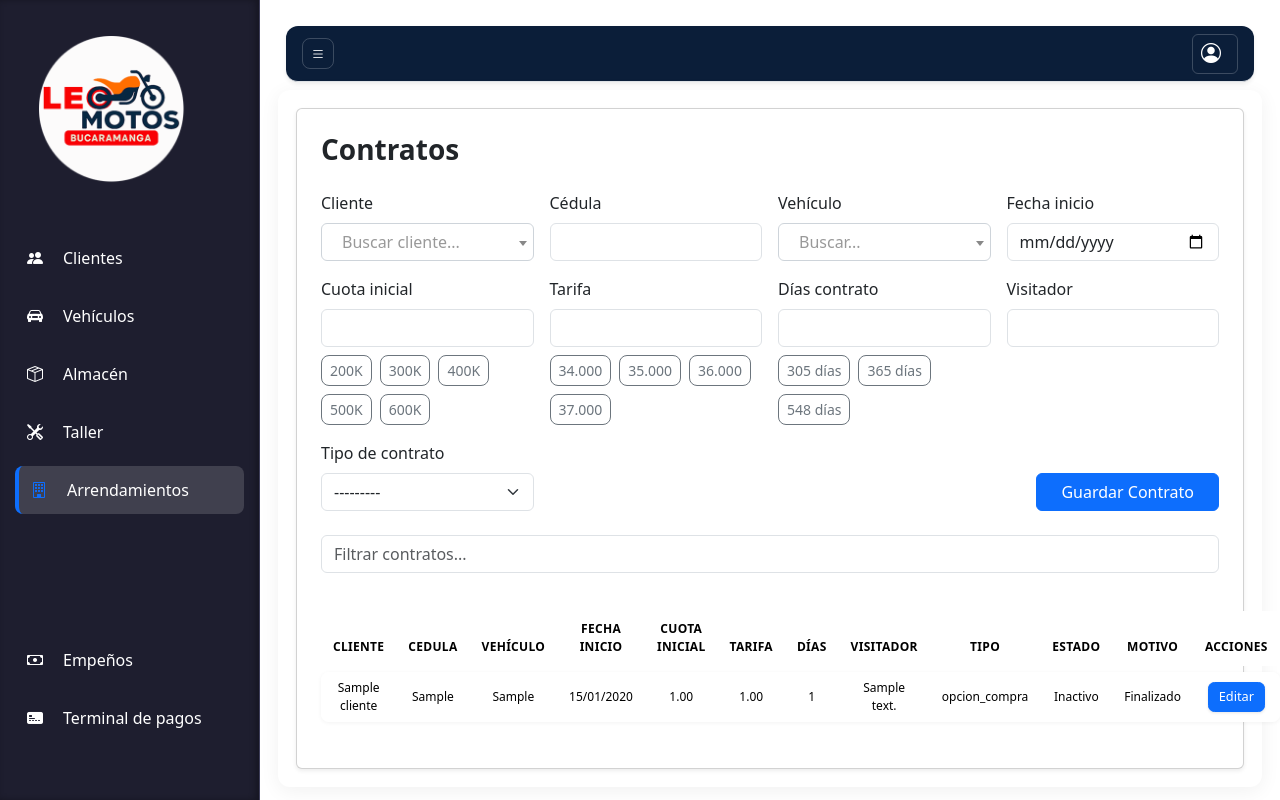
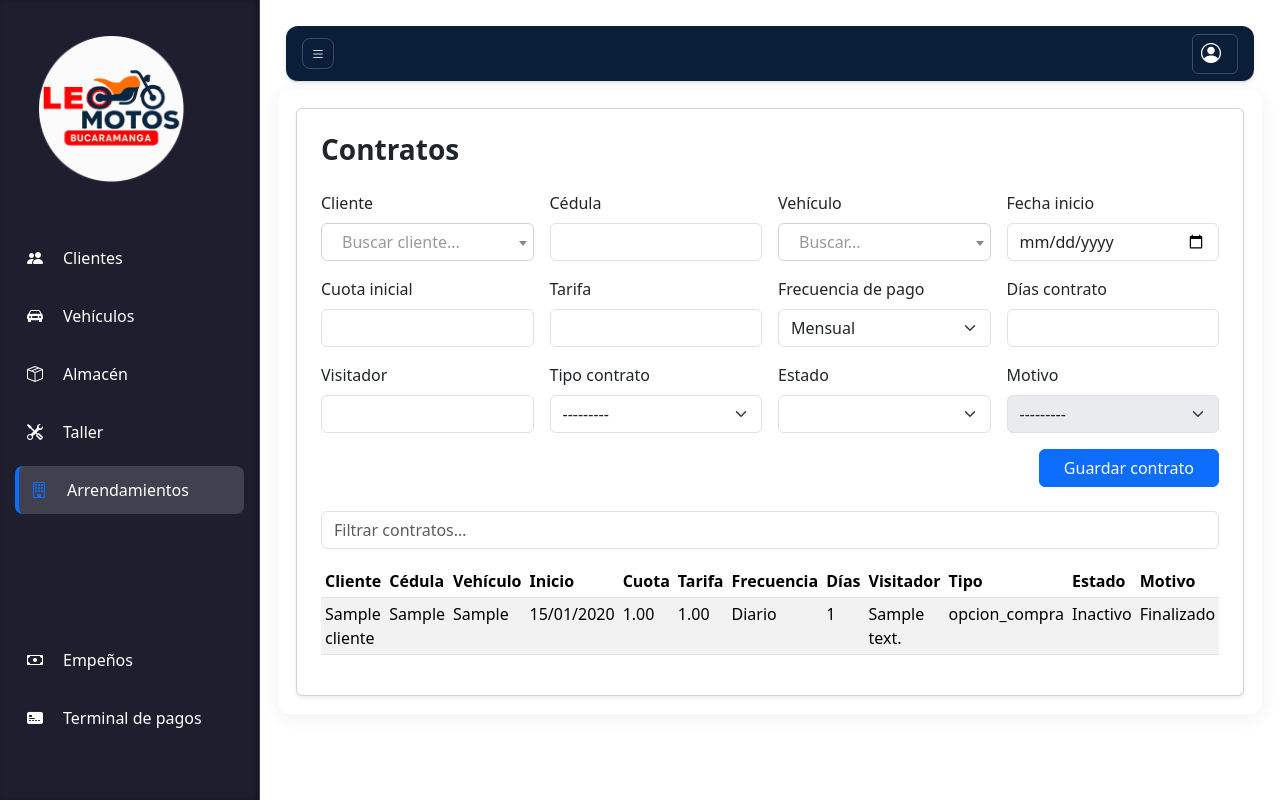
Before and after one commit to Xulian7/metro_project, a Django app: page /arrendamientos/contratos/ in a window 1280 px wide. Run offline with Django 5.2, Linux system fonts and the light colour scheme; tables that the repository leaves empty hold one stand-in row (values such as "Sample post"); lists and menus that the app fills with data are empty; some libraries are stand-ins or nearby versions.

Commit message:
Actualiza frecuencia pago

```diff
--- a/arrendamientos/templates/arrendamientos/contratos.html
+++ b/arrendamientos/templates/arrendamientos/contratos.html
@@ -1,16 +1,17 @@
 {% extends "accounts/home.html" %}
 {% load static %}
 {% load widget_tweaks %}
+{% block content %}
 
-{% block content %}
 <div class="card p-4 shadow-sm">
-
   <h3 class="fw-bold mb-4">Contratos</h3>
 
+  <!-- ========================= -->
+  <!-- FORM CREAR CONTRATO -->
+  <!-- ========================= -->
   <form method="post" class="row g-3 mb-4">
     {% csrf_token %}
 
-      <!-- Fila 1 -->
     <div class="col-md-3">
       <label class="form-label">Cliente</label>
       {{ form.cliente|add_class:"select2" }}
@@ -31,209 +32,192 @@
       {{ form.fecha_inicio }}
     </div>
 
-      <!-- Fila 2 -->
     <div class="col-md-3">
       <label class="form-label">Cuota inicial</label>
       {{ form.cuota_inicial }}
-
-        <div id="cuotasRapidas" class="mt-2 d-flex gap-2 flex-wrap"></div>
     </div>
 
     <div class="col-md-3">
       <label class="form-label">Tarifa</label>
       {{ form.tarifa }}
+    </div>
 
-        <div id="tarifasRapidas" class="mt-2 d-flex gap-2 flex-wrap"></div>
+    <div class="col-md-3">
+      <label class="form-label">Frecuencia de pago</label>
+      {{ form.frecuencia_pago }}
     </div>
 
     <div class="col-md-3">
       <label class="form-label">Días contrato</label>
       {{ form.dias_contrato }}
-
-        <div id="diasRapidos" class="mt-2 d-flex gap-2 flex-wrap"></div>
     </div>
-
 
     <div class="col-md-3">
       <label class="form-label">Visitador</label>
       {{ form.visitador }}
     </div>
 
-      <!-- Fila 3 -->
     <div class="col-md-3">
-        <label class="form-label">Tipo de contrato</label>
+      <label class="form-label">Tipo contrato</label>
       {{ form.tipo_contrato }}
     </div>
 
-      <div class="col-md-9 d-flex align-items-end justify-content-end">
-        <button type="submit" class="btn btn-primary px-4">
-          Guardar Contrato
-        </button>
+    <div class="col-md-3">
+      <label class="form-label">Estado</label>
+      {{ form.estado }}
+    </div>
+
+    <div class="col-md-3">
+      <label class="form-label">Motivo</label>
+      {{ form.motivo }}
+    </div>
+
+    <div class="col-md-12 d-flex justify-content-end">
+      <button class="btn btn-primary px-4">Guardar contrato</button>
     </div>
   </form>
 
-  <!-- 🔍 Filtro dinámico -->
-  <div class="mb-3">
-    <input type="text" id="filtroTabla" class="form-control" placeholder="Filtrar contratos..." />
-  </div>
+  <!-- ========================= -->
+  <!-- BUSCADOR -->
+  <!-- ========================= -->
+  <input id="filtroTabla" class="form-control mb-3" placeholder="Filtrar contratos…">
 
-  <!-- 📋 Tabla de contratos -->
-  <table class="table modern-table mt-3" id="tablaContratos">
+  <!-- ========================= -->
+  <!-- TABLA -->
+  <!-- ========================= -->
+  <div class="table-responsive">
+    <table class="table table-sm table-striped" id="tablaContratos">
       <thead>
         <tr>
           <th>Cliente</th>
-        <th>Cedula</th>
+          <th>Cédula</th>
           <th>Vehículo</th>
-        <th>Fecha inicio</th>
-        <th>Cuota inicial</th>
+          <th>Inicio</th>
+          <th>Cuota</th>
           <th>Tarifa</th>
+          <th>Frecuencia</th>
           <th>Días</th>
           <th>Visitador</th>
           <th>Tipo</th>
           <th>Estado</th>
           <th>Motivo</th>
-        <th>Acciones</th> <!-- Boton -->
+          <th></th>
         </tr>
       </thead>
-
       <tbody>
         {% for c in contratos %}
         <tr>
-        <td>{{ c.cliente }}</td>
-        <td>{{ c.cliente.cedula|default:"—" }}</td>
+          <td>{{ c.cliente.nombre }}</td>
+          <td>{{ c.cliente.cedula }}</td>
           <td>{{ c.vehiculo }}</td>
           <td>{{ c.fecha_inicio|date:"d/m/Y" }}</td>
           <td>{{ c.cuota_inicial }}</td>
           <td>{{ c.tarifa }}</td>
+          <td>{{ c.get_frecuencia_pago_display }}</td>
           <td>{{ c.dias_contrato }}</td>
           <td>{{ c.visitador }}</td>
           <td>{{ c.tipo_contrato }}</td>
           <td>{{ c.estado }}</td>
-        <td>
-          {% if c.estado == "Inactivo" %}
-            {{ c.get_motivo_display }}
-          {% else %}
-            —
-          {% endif %}
-        </td>
-
+          <td>{{ c.get_motivo_display|default:"—" }}</td>
           <td>
             <button
               class="btn btn-sm btn-primary editar-contrato-btn"
               data-bs-toggle="modal"
               data-bs-target="#editarContratoModal"
-            data-id="{{ c.id }}"
-            data-cliente-id="{{ c.cliente.id }}"
-            data-cliente-nombre="{{ c.cliente }}"
-            data-vehiculo-id="{{ c.vehiculo.id }}"
-            data-vehiculo-placa="{{ c.vehiculo }}"
-            data-fecha="{{ c.fecha_inicio|date:'Y-m-d' }}"
-            data-cuota="{{ c.cuota_inicial }}"
-            data-tarifa="{{ c.tarifa }}"
-            data-dias="{{ c.dias_contrato }}"
-            data-visitador="{{ c.visitador }}"
-            data-tipo="{{ c.tipo_contrato }}"
-            data-estado="{{ c.estado }}"
-            data-motivo="{{ c.motivo }}"
-          >
+              data-json='{
+                "id":"{{ c.id }}",
+                "fecha":"{{ c.fecha_inicio|date:'Y-m-d' }}",
+                "cuota":"{{ c.cuota_inicial }}",
+                "tarifa":"{{ c.tarifa }}",
+                "frecuencia":"{{ c.frecuencia_pago }}",
+                "dias":"{{ c.dias_contrato }}",
+                "visitador":"{{ c.visitador }}",
+                "estado":"{{ c.estado }}",
+                "motivo":"{{ c.motivo }}"
+              }'>
               Editar
             </button>
           </td>
-
-      </tr>
-      {% empty %}
-      <tr>
-        <td colspan="10" class="text-center">Sin contratos registrados</td>
         </tr>
         {% endfor %}
       </tbody>
     </table>
+  </div>
+</div>
 
-  <!-- Modal de edición -->
+<!-- ========================= -->
+<!-- MODAL EDITAR -->
+<!-- ========================= -->
 <div class="modal fade" id="editarContratoModal" tabindex="-1">
   <div class="modal-dialog">
-      <div class="modal-content">
+    <form method="post" id="formEditarContrato" class="modal-content">
+      {% csrf_token %}
+      <input type="hidden" name="id" id="modal-id">
 
-        <div class="modal-header">
-          <h5 class="modal-title">Editar contrato</h5>
-          <button type="button" class="btn-close" data-bs-dismiss="modal"></button>
+      <div class="modal-body row g-3">
+        <div class="col-md-6">
+          <label>Fecha inicio</label>
+          <input type="date" name="fecha_inicio" id="modal-fecha" class="form-control">
         </div>
 
-        <form id="formEditarContrato"
-          method="post"
-        >
-          {% csrf_token %}
-          <input type="hidden" id="modal-id" name="id">
-
-          <div class="modal-body">
-
-            <div class="mb-3">
-              <label>Cliente</label>
-              <input type="text" id="modal-cliente" class="form-control" disabled>
+        <div class="col-md-6">
+          <label>Cuota inicial</label>
+          <input type="number" name="cuota_inicial" id="modal-cuota" class="form-control">
         </div>
 
-            <div class="mb-3">
-              <label>Vehículo</label>
-              <input type="text" id="modal-vehiculo" class="form-control" disabled>
+        <div class="col-md-6">
+          <label>Tarifa</label>
+          <input type="number" name="tarifa" id="modal-tarifa" class="form-control">
         </div>
 
-            <div class="mb-3">
-              <label>Fecha inicio</label>
-              <input type="date" id="modal-fecha" name="fecha_inicio" class="form-control">
+        <div class="col-md-6">
+          <label>Frecuencia de pago</label>
+          <select name="frecuencia_pago" id="modal-frecuencia" class="form-select">
+            {% for k,v in form.fields.frecuencia_pago.choices %}
+              <option value="{{ k }}">{{ v }}</option>
+            {% endfor %}
+          </select>
         </div>
 
-            <div class="mb-3">
-              <label>Tarifa</label>
-              <input type="number" id="modal-tarifa" name="tarifa" class="form-control">
+        <div class="col-md-6">
+          <label>Días contrato</label>
+          <input type="number" name="dias_contrato" id="modal-dias" class="form-control">
         </div>
 
-            <div class="mb-3">
-              <label>Días</label>
-              <input type="number" id="modal-dias" name="dias_contrato" class="form-control">
+        <div class="col-md-6">
+          <label>Visitador</label>
+          <input type="text" name="visitador" id="modal-visitador" class="form-control">
         </div>
 
-            <div class="mb-3">
-              <label>Visitador</label>
-              <input type="text" id="modal-visitador" name="visitador" class="form-control">
-            </div>
-
-            <div class="mb-3">
-              <label>Tipo de contrato</label>
-              <input type="text" id="modal-tipo" name="tipo_contrato" class="form-control" disabled>
-            </div>
-
-            <div class="mb-3">
+        <div class="col-md-6">
           <label>Estado</label>
-              <select id="modal-estado" name="estado" class="form-select">
+          <select name="estado" id="modal-estado" class="form-select">
             <option value="Activo">Activo</option>
             <option value="Inactivo">Inactivo</option>
           </select>
         </div>
 
-            <div class="mb-3">
-              <label>Motivo (solo si está inactivo)</label>
-              <select id="modal-motivo" name="motivo" class="form-select" disabled>
+        <div class="col-md-6">
+          <label>Motivo</label>
+          <select name="motivo" id="modal-motivo" class="form-select">
+            <option value="">—</option>
             <option value="Finalizado">Finalizado</option>
             <option value="Cancelado">Cancelado</option>
           </select>
         </div>
-
       </div>
 
       <div class="modal-footer">
-            <button type="submit" class="btn btn-primary">Actualizar</button>
+        <button class="btn btn-primary">Actualizar</button>
       </div>
     </form>
   </div>
 </div>
-  </div>
 
-</div>
 
 <!-- ============================= -->
 <!-- 🧠 Select2 + jQuery + estilos -->
 <!-- ============================= -->
-
 <link href="https://cdn.jsdelivr.net/npm/select2@4.1.0-rc.0/dist/css/select2.min.css" rel="stylesheet" />
 <script src="https://code.jquery.com/jquery-3.6.0.min.js"></script>
 <script src="https://cdn.jsdelivr.net/npm/select2@4.1.0-rc.0/dist/js/select2.min.js"></script>
@@ -371,7 +355,6 @@ document.addEventListener("DOMContentLoaded", function () {
   });
 </script>
 
-
 <!-- Sugerido Cédula automática -->
 <script>
   $('#id_cliente').on('change', function () {
```
Lines whose indentation alone changed are shown as unchanged.
